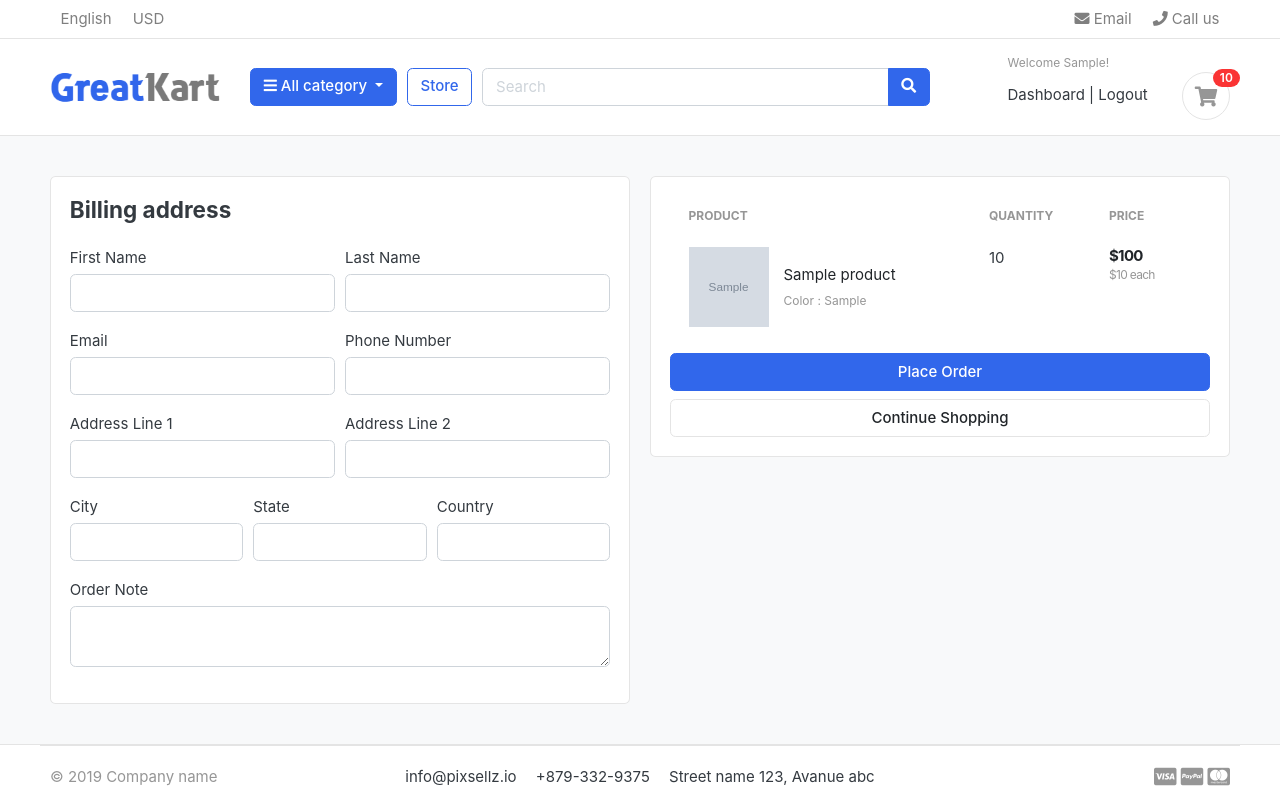
After one commit to sachinmoze/greatkart-django, a Django app: page /cart/checkout/ in a window 1280 px wide. The commit adds this page. Run offline with Django 3.2, Linux system fonts and the light colour scheme; a user stored in the database is signed in; tables that the repository leaves empty hold one stand-in row (values such as "Sample post"); grey boxes marked "Sample" are stand-in pictures; parts of the project's set-up code (start-up, migrations or seed data) failed here and were passed over; some libraries are stand-ins or nearby versions; some web fonts are replaced.

Commit message:
handled cart and checkout page for the logged in users

```diff
--- a/carts/context_processors.py
+++ b/carts/context_processors.py
@@ -9,7 +9,10 @@ def counter(request):
     else:
         try:
             cart = Cart.objects.filter(cart_id=__cart_id(request))
-            cart_items = cartItem.objects.all().filter(cart=cart[:1])
+            if request.user.is_authenticated:
+                cart_items = cartItem.objects.all().filter(user=request.user)
+            else:
+                cart_items = cartItem.objects.all().filter(cart=cart[:1])
             for cart_item in cart_items:
                 cart_count += cart_item.quantity
         except Cart.DoesNotExist:
--- a/carts/models.py
+++ b/carts/models.py
@@ -3,6 +3,7 @@ from tkinter import CASCADE
 from django.db import models
 
 from store.models import Product, Variation
+from accounts.models import Account
 
 # Create your models here.
 class Cart(models.Model):
@@ -14,9 +15,10 @@ class Cart(models.Model):
 
 
 class cartItem(models.Model):
+    user        = models.ForeignKey(Account, on_delete=models.CASCADE, null=True)
     product     = models.ForeignKey(Product, on_delete=models.CASCADE)
     variations   = models.ManyToManyField(Variation, blank=True)
-    cart        = models.ForeignKey(Cart, on_delete=models.CASCADE)
+    cart        = models.ForeignKey(Cart, on_delete=models.CASCADE, null=True)
     quantity    = models.IntegerField()
     is_active   = models.BooleanField(default=True)
 
--- a/carts/urls.py
+++ b/carts/urls.py
@@ -5,4 +5,5 @@ urlpatterns =[
     path('add_cart/<int:product_id>/', views.add_cart, name='add_cart' ),
     path('remove_cart/<int:product_id>/<int:cart_item_id>/', views.remove_cart, name='remove_cart'),
     path('remove_cart_item/<int:product_id>/<int:cart_item_id>/', views.remove_cart_item, name='remove_cart_item'),
+    path('checkout/', views.checkout, name='checkout'),
     ]
--- a/carts/views.py
+++ b/carts/views.py
@@ -1,10 +1,12 @@
 from itertools import product
+import re
 from django.http import HttpResponse
 from django.shortcuts import get_object_or_404, redirect, render
 from .models import Cart, cartItem
 from store.models import Product, Variation
 from django.http import HttpResponse
 from django.core.exceptions import ObjectDoesNotExist
+from django.contrib.auth.decorators import login_required
 # Create your views here.
 def __cart_id(request):
     cart = request.session.session_key
@@ -13,82 +15,146 @@ def __cart_id(request):
     return cart
 
 def add_cart(request, product_id):
+    current_user =  request.user
     product = Product.objects.get(id=product_id)  #get the product
-    product_variation =[]
-    if request.method == 'POST':
-        for item in request.POST:
-            key = item
-            value = request.POST[key]
+    if current_user.is_authenticated:
+        product_variation =[]
+        if request.method == 'POST':
+            for item in request.POST:
+                key = item
+                value = request.POST[key]
 
-            try:
-                variation = Variation.objects.get(product=product, variation_category__iexact=key, variation_value__iexact=value)
-                product_variation.append(variation)
-            except:
-                pass
-            print(key, value)
+                try:
+                    variation = Variation.objects.get(product=product, variation_category__iexact=key, variation_value__iexact=value)
+                    product_variation.append(variation)
+                except:
+                    pass
+                print(key, value)
+        is_cart_item_exists = cartItem.objects.filter(product=product, user=current_user).exists()
+        if is_cart_item_exists:
+        #try:
+            cart_item = cartItem.objects.filter(product=product, user=current_user)
+            #existing variations
+            # current variations
+            #item id
+            ex_var_list = []
+            id = []
+            for item in cart_item:
+                existing_variation = item.variations.all()
+                ex_var_list.append(list(existing_variation))
+                id.append(item.id)
+            print(ex_var_list)
+
+            if product_variation in ex_var_list:
+                index =  ex_var_list.index(product_variation)
+                item_id = id[index]
+                item = cartItem.objects.get(product=product, id=item_id)
+                item.quantity += 1
+                item.save()
+
+            else:
+                item = cartItem.objects.create(product=product, quantity=1, user=current_user)
+                if len(product_variation) > 0:
+                    item.variations.clear()
+                    item.variations.add(*product_variation)
+            # cart_item.quantity += 1
+                item.save()
+        #except cartItem.DoesNotExist:
+        else:
+            cart_item = cartItem.objects.create(
+                product = product,
+                quantity= 1,
+                user=current_user,
+            )
+            if len(product_variation) > 0:
+                cart_item.variations.clear()
+                #for item in product_variation:
+                cart_item.variations.add(*product_variation)
+            cart_item.save()
+
+        # return HttpResponse(cart_item.product)
+        # exit()
+        return redirect('cart')
+    else:
+        product_variation =[]
+        if request.method == 'POST':
+            for item in request.POST:
+                key = item
+                value = request.POST[key]
+
+                try:
+                    variation = Variation.objects.get(product=product, variation_category__iexact=key, variation_value__iexact=value)
+                    product_variation.append(variation)
+                except:
+                    pass
+                print(key, value)
 
 
-    try:
-        cart = Cart.objects.get(cart_id=__cart_id(request))  #get the cart using cart_id present in the session
-    except Cart.DoesNotExist:
-        cart = Cart.objects.create(
-            cart_id = __cart_id(request)
-        )
+        try:
+            cart = Cart.objects.get(cart_id=__cart_id(request))  #get the cart using cart_id present in the session
+        except Cart.DoesNotExist:
+            cart = Cart.objects.create(
+                cart_id = __cart_id(request)
+            )
 
-    cart.save()
+        cart.save()
 
-    is_cart_item_exists = cartItem.objects.filter(product=product, cart=cart).exists()
-    if is_cart_item_exists:
-    #try:
-        cart_item = cartItem.objects.filter(product=product,cart=cart)
-        #existing variations
-        # current variations
-        #item id
-        ex_var_list = []
-        id = []
-        for item in cart_item:
-            existing_variation = item.variations.all()
-            ex_var_list.append(list(existing_variation))
-            id.append(item.id)
-        print(ex_var_list)
+        is_cart_item_exists = cartItem.objects.filter(product=product, cart=cart).exists()
+        if is_cart_item_exists:
+        #try:
+            cart_item = cartItem.objects.filter(product=product, cart=cart)
+            #existing variations
+            # current variations
+            #item id
+            ex_var_list = []
+            id = []
+            for item in cart_item:
+                existing_variation = item.variations.all()
+                ex_var_list.append(list(existing_variation))
+                id.append(item.id)
+            print(ex_var_list)
 
-        if product_variation in ex_var_list:
-            index =  ex_var_list.index(product_variation)
-            item_id = id[index]
-            item = cartItem.objects.get(product=product, id=item_id)
-            item.quantity += 1
-            item.save()
+            if product_variation in ex_var_list:
+                index =  ex_var_list.index(product_variation)
+                item_id = id[index]
+                item = cartItem.objects.get(product=product, id=item_id)
+                item.quantity += 1
+                item.save()
 
+            else:
+                item = cartItem.objects.create(product=product, quantity=1, cart=cart)
+                if len(product_variation) > 0:
+                    item.variations.clear()
+                    item.variations.add(*product_variation)
+            # cart_item.quantity += 1
+                item.save()
+        #except cartItem.DoesNotExist:
         else:
-            item = cartItem.objects.create(product=product, quantity=1, cart=cart)
+            cart_item = cartItem.objects.create(
+                product = product,
+                quantity= 1,
+                cart = cart,
+            )
             if len(product_variation) > 0:
-                item.variations.clear()
-                item.variations.add(*product_variation)
-        # cart_item.quantity += 1
-            item.save()
-    #except cartItem.DoesNotExist:
-    else:
-        cart_item = cartItem.objects.create(
-            product = product,
-            quantity= 1,
-            cart = cart,
-        )
-        if len(product_variation) > 0:
-            cart_item.variations.clear()
-            #for item in product_variation:
-            cart_item.variations.add(*product_variation)
-        cart_item.save()
+                cart_item.variations.clear()
+                #for item in product_variation:
+                cart_item.variations.add(*product_variation)
+            cart_item.save()
 
-    # return HttpResponse(cart_item.product)
-    # exit()
-    return redirect('cart')
+        # return HttpResponse(cart_item.product)
+        # exit()
+        return redirect('cart')
 
 def remove_cart(request, product_id, cart_item_id):
-    cart      = Cart.objects.get(cart_id=__cart_id(request))
+
     product   = get_object_or_404(Product, id=product_id)
 
     try:
-        cart_item = cartItem.objects.get(product=product, cart=cart, id=cart_item_id)
+        if request.user.is_authenticated:
+            cart_item = cartItem.objects.get(product=product, user=request.user, id=cart_item_id)
+        else:
+            cart      = Cart.objects.get(cart_id=__cart_id(request))
+            cart_item = cartItem.objects.get(product=product, cart=cart, id=cart_item_id)
         if cart_item.quantity >1 :
             cart_item.quantity -= 1
             cart_item.save()
@@ -99,9 +165,13 @@ def remove_cart(request, product_id, cart_item_id):
     return redirect('cart')
 
 def remove_cart_item(request, product_id, cart_item_id):
-    cart      = Cart.objects.get(cart_id=__cart_id(request))
+
     product   = get_object_or_404(Product, id=product_id)
-    cart_item = cartItem.objects.get(product=product, cart=cart, id=cart_item_id)
+    if request.user.is_authenticated:
+        cart_item = cartItem.objects.get(product=product, user=request.user, id=cart_item_id)
+    else:
+        cart      = Cart.objects.get(cart_id=__cart_id(request))
+        cart_item = cartItem.objects.get(product=product, cart=cart, id=cart_item_id)
     cart_item.delete()
     return redirect('cart')
 
@@ -110,18 +180,24 @@ def remove_cart_item(request, product_id, cart_item_id):
 
 def cart(request, total=0, quantity=0, cart_items=None):
     try:
-        cart = Cart.objects.get(cart_id=__cart_id(request))
-        cart_items = cartItem.objects.filter(cart=cart, is_active=True)
+        tax = 0
+        grand_total = 0
+        if request.user.is_authenticated:
+            cart_items = cartItem.objects.filter(user=request.user, is_active=True)
+        else:
+            cart = Cart.objects.get(cart_id=__cart_id(request))
+            cart_items = cartItem.objects.filter(cart=cart, is_active=True)
 
         for cart_item in cart_items:
             total += (cart_item.product.price * cart_item.quantity)
             quantity +=cart_item.quantity
+        tax = (2*total)/100
+        grand_total = tax + total
 
     except ObjectDoesNotExist:
         pass
 
-    tax = (2*total)/100
-    grand_total = tax + total
+
 
     context ={
         'total': total,
@@ -132,3 +208,31 @@ def cart(request, total=0, quantity=0, cart_items=None):
     }
 
     return render(request, 'store/cart.html', context)
+
+@login_required(login_url='login')
+def checkout(request, total=0, quantity=0, cart_items=None):
+    try:
+        tax = 0
+        grand_total = 0
+        if request.user.is_authenticated:
+            cart_items = cartItem.objects.filter(user=request.user, is_active=True)
+        else:
+            cart = Cart.objects.get(cart_id=__cart_id(request))
+            cart_items = cartItem.objects.filter(cart=cart, is_active=True)
+
+        for cart_item in cart_items:
+            total += (cart_item.product.price * cart_item.quantity)
+            quantity +=cart_item.quantity
+        tax = (2*total)/100
+        grand_total = tax + total
+    except ObjectDoesNotExist:
+        pass
+
+    context ={
+        'total': total,
+        'quantity':quantity,
+        'cart_items': cart_items,
+        'tax' : tax,
+        'grand_total' : grand_total,
+    }
+    return render(request, 'store/checkout.html', context)
--- a/templates/store/cart.html
+++ b/templates/store/cart.html
@@ -109,7 +109,7 @@
                 <p class="text-center mb-3">
                     <img src="{%static './images/misc/payments.png'%}" height="26">
                 </p>
-                <a href="./place-order.html" class="btn btn-primary btn-block"> Checkout </a>
+                <a href="{% url 'checkout' %}" class="btn btn-primary btn-block"> Checkout </a>
                 <a href="{% url 'store' %}" class="btn btn-light btn-block">Continue Shopping</a>
             </div> <!-- card-body.// -->
             </div> <!-- card.// -->
--- /dev/null
+++ b/templates/store/checkout.html
@@ -0,0 +1,147 @@
+{% extends 'base.html' %}
+
+{% load static %}
+
+{%block content%}
+
+<section class="section-content padding-y bg">
+    <div class="container">
+
+    <!-- ============================ COMPONENT 1 ================================= -->
+
+    <div class="row">
+        <aside class="col-lg-6">
+    <div class="card">
+          <div class="card-body">
+            <h4 class="card-title mb-4">Billing address</h4>
+            <form action="" method="POST">
+                {% csrf_token %}
+                <div class="form-row">
+                <div class="col form-group">
+                    <label for="">First Name</label>
+                    <input type="text" name="first_name" class="form-control" required>
+                </div>
+                <div class="col form-group">
+                    <label for="">Last Name</label>
+                    <input type="text" name="last_name" class="form-control" required>
+                </div>
+                </div>
+            <div class="form-row">
+                <div class="col form-group">
+                    <label for="">Email</label>
+                    <input type="email" name="email" class="form-control" required>
+                </div>
+                <div class="col form-group">
+                    <label for="">Phone Number</label>
+                    <input type="text" name="phone" class="form-control" required>
+                </div>
+             </div>
+                <div class="form-row">
+                    <div class="col form-group">
+                        <label for="">Address Line 1</label>
+                        <input type="text" name="address_line_1" class="form-control" required>
+                    </div>
+                    <div class="col form-group">
+                        <label for="">Address Line 2</label>
+                        <input type="text" name="address_line_2" class="form-control">
+                    </div>
+                </div>
+                <div class="form-row">
+                    <div class="col form-group">
+                        <label for="">City</label>
+                        <input type="text" name="city" class="form-control" required>
+                    </div>
+                    <div class="col form-group">
+                        <label for="">State</label>
+                        <input type="text" name="state" class="form-control" required>
+                    </div>
+
+
+                    <div class="col form-group">
+                        <label for="">Country</label>
+                        <input type="text" name="country" class="form-control" required>
+                    </div>
+                </div>
+
+                    <div class="form-row">
+                        <div class="col form-group">
+                        <label for="">Order Note</label>
+                        <textarea name="order_name" rows="2" class="form-control"></textarea>
+                        </div>
+                </div>
+
+
+
+          </div>
+    </div> <!-- card.// -->
+
+        </aside> <!-- col.// -->
+        <aside class="col-lg-6">
+
+            <div class="card">
+            <div class="card-body">
+                <table class="table table-borderless table-shopping-cart">
+                    <thead class="text-muted">
+                    <tr class="small text-uppercase">
+                      <th scope="col">Product</th>
+                      <th scope="col" width="120">Quantity</th>
+                      <th scope="col" width="120">Price</th>
+
+                    </tr>
+                    </thead>
+                    <tbody>
+
+                    {% for cart_item in cart_items %}
+                    <tr>
+                        <td>
+                            <figure class="itemside align-items-center">
+                                <div class="aside"><img src="{{cart_item.product.images.url}}" class="img-sm"></div>
+                                <figcaption class="info">
+                                    <a href="{{ cart_item.product.get_url}}" class="title text-dark">{{cart_item.product.product_name}}</a>
+                                    <p class="text-muted small">
+                                        {% if cart_item.variations.all %}
+                                            {% for item in cart_item.variations.all %}
+                                                {{item.variation_category | capfirst}} : {{item.variation_value | capfirst}}
+                                                <br>
+                                            {% endfor %}
+
+                                        {% endif %}    </p>
+
+                                        <!-- Color: Yellow <br> size: 34-->
+                                </figcaption>
+                            </figure>
+                        </td>
+                        <td>
+                            <!-- col.// -->
+                            <label for="">{{ cart_item.quantity }}</label>
+                        </td>
+                        <td>
+                            <div class="price-wrap">
+                                <var class="price">${{cart_item.sub_total}}</var>
+                                <small class="text-muted"> ${{cart_item.product.price}} each </small>
+                            </div> <!-- price-wrap .// -->
+                        </td>
+
+                    </tr>
+                    {% endfor %}
+                    </tbody>
+                    </table>
+
+                <button type="submit" name="submit" class="btn btn-primary btn-block">Place Order</button>
+                <a href="{% url 'store' %}" class="btn btn-light btn-block">Continue Shopping</a>
+            </div> <!-- card-body.// -->
+            </div> <!-- card.// -->
+
+    </aside> <!-- col.// -->
+            </form>
+
+    </div> <!-- row.// -->
+
+    <!-- ============================ COMPONENT 1 END .// ================================= -->
+
+    </div> <!-- container .//  -->
+    </section>
+    <!-- ========================= SECTION CONTENT END// ========================= -->
+
+
+{%endblock%}
```
Also changed, not shown: accounts/views.py (+51 -1 lines), carts/migrations/0003_auto_20220224_1139.py (added).
